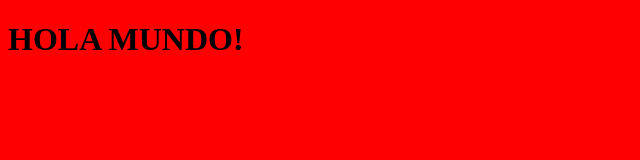
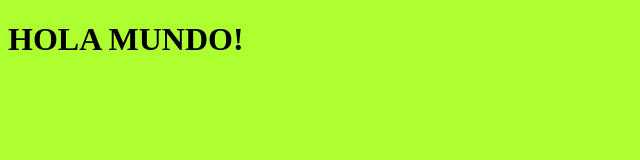
Before and after one commit to diegote3144/ramas, a plain HTML site: page index.html in a window 1280 px wide. Shown: the whole page, without its empty margins (0-640 px from the left). Drawn offline with Linux system fonts and the light colour scheme.

Commit message:
estilo verde

```diff
--- a/css.css
+++ b/css.css
@@ -1,3 +1,3 @@
 body{
-    background-color: red;
+    background-color: greenyellow;
 }
```
